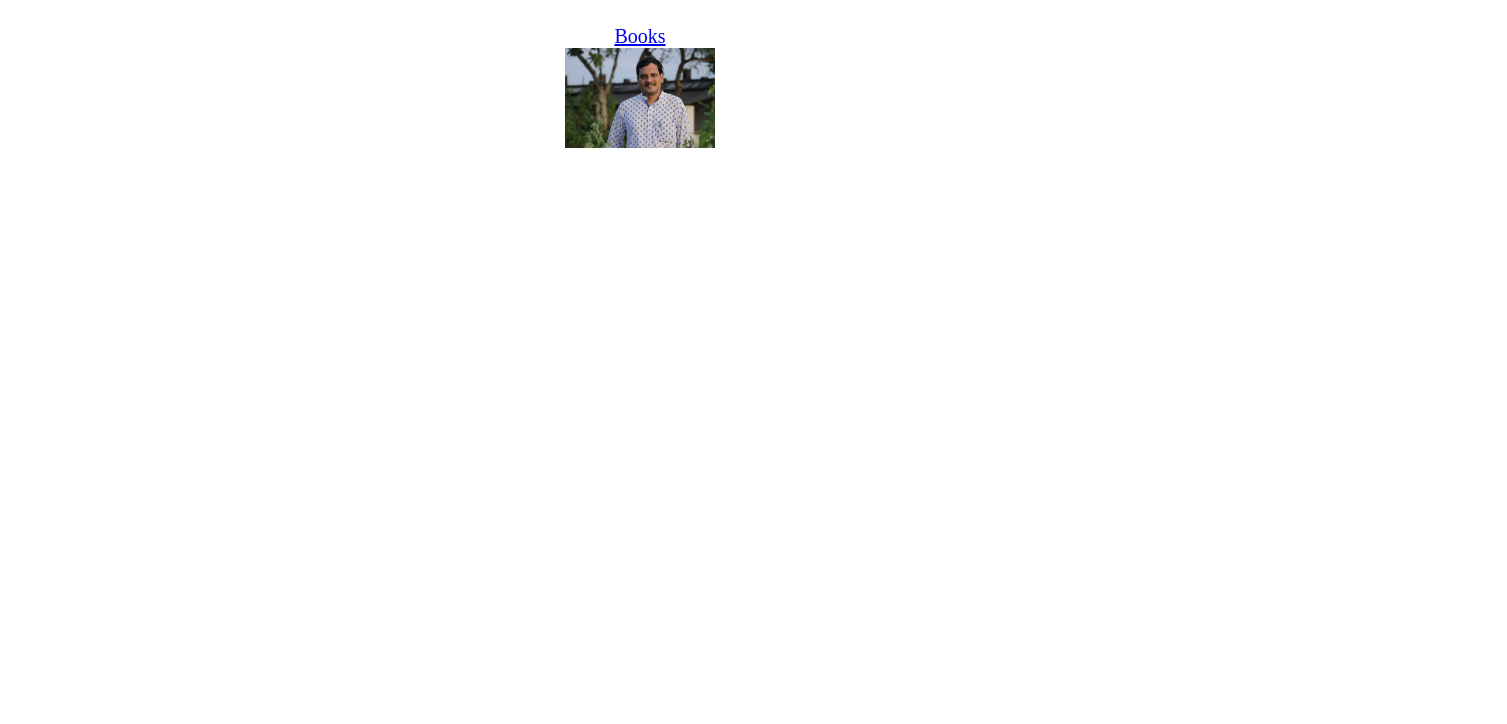
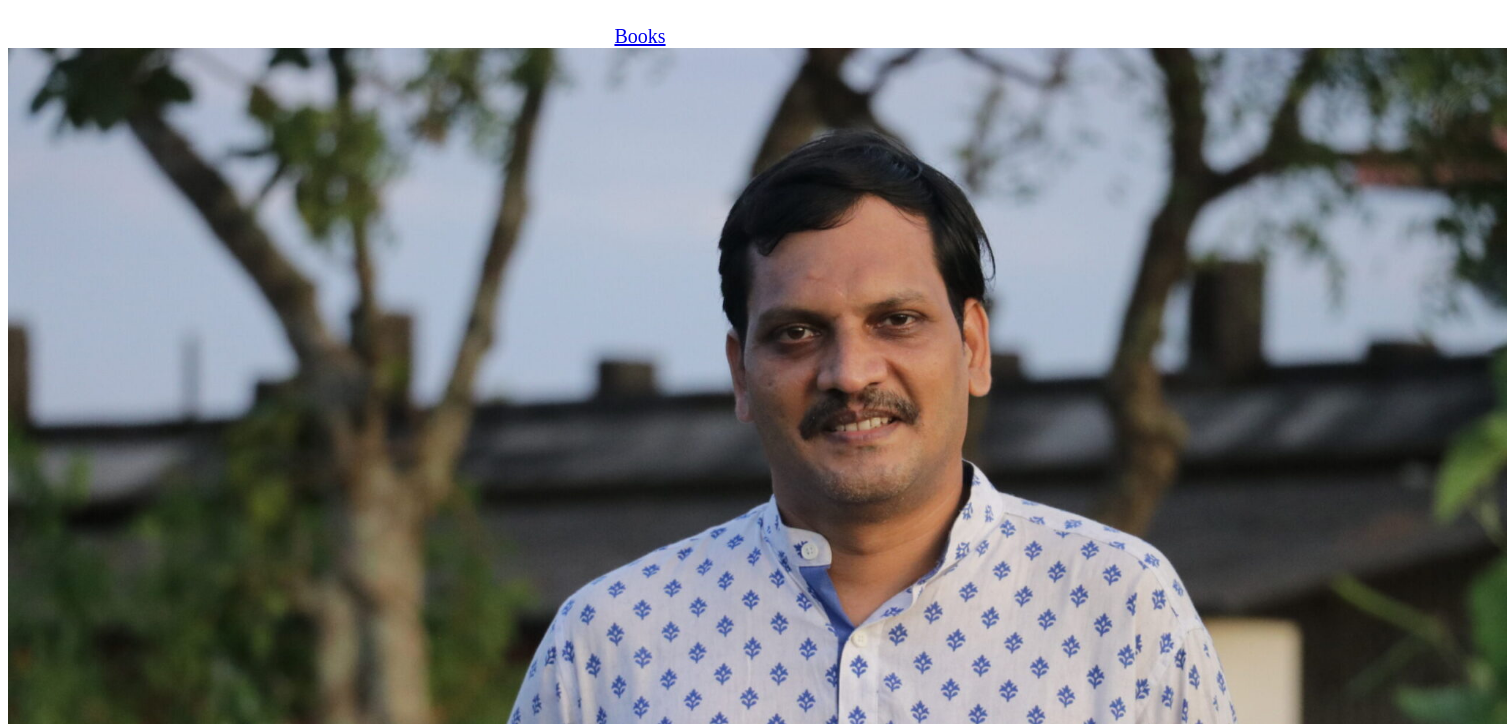
Before and after one commit to amandope/V.H-nishaad, a plain HTML site: page index.html in a window 1280 px wide. Shown: the part 76-800 px from the top of the page, 1507 px wide, since content can reach past the window. Drawn offline with Linux system fonts and the light colour scheme.

Commit message:
Add files via upload

```diff
--- a/index.html
+++ b/index.html
@@ -11,6 +11,6 @@
     <center><h1 class="h11"><b>Welcome</b></h1></center>
    <center> <a href="https://ezidial.com/product-category/books/">Books</a></center>
 
-    <center><img src="v.hnishad uncule.jpg" alt="" height="100cm"></center>
+    <center><img src="v.hnishad uncule.jpg" alt="" height="1000cm"></center>
 </body>
 </html>
```
